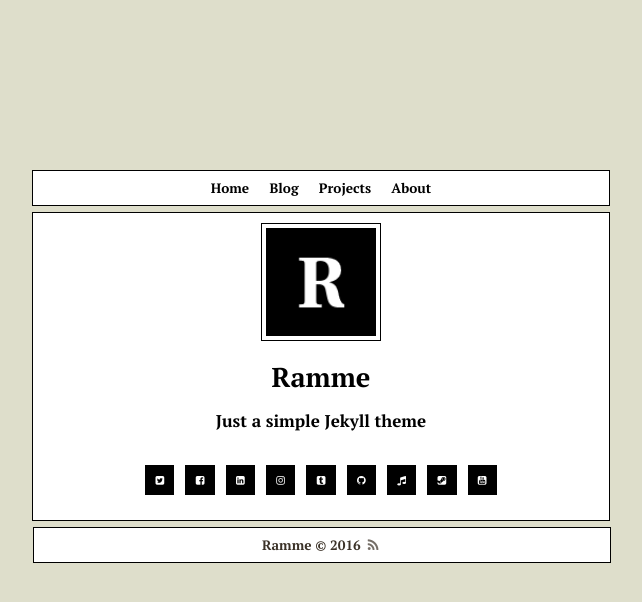
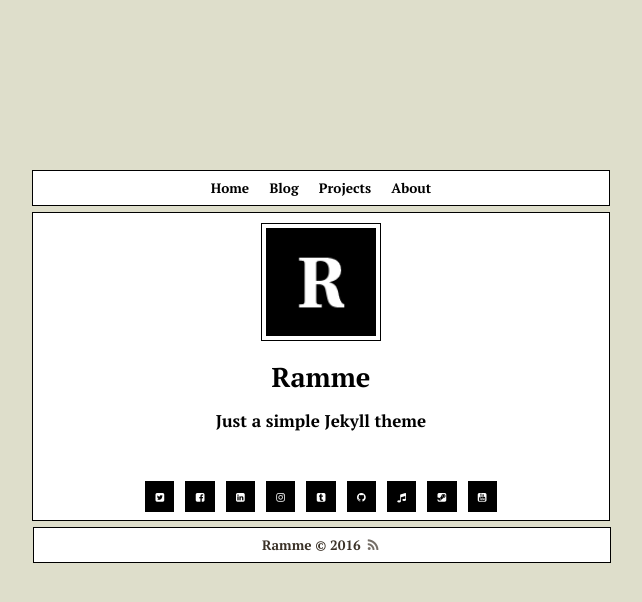
Before and after one commit to TolgaTatli/Ramme, a Jekyll site: the page built from index.html, in a window 1280 px wide. Shown: the top 602 px of the page, without its empty margins (319-961 px from the left). Built offline with Jekyll 4.4.1, drawn with Linux system fonts in a browser that asks for light colours; nearby versions of some CDN libraries; some web fonts are replaced.

Commit message:
Update style.css

```diff
--- a/assets/css/style.css
+++ b/assets/css/style.css
@@ -179,7 +179,7 @@ body {
 }
 .social-links {
     position: relative;
-    bottom: -1.1em;
+    bottom: -2.3em;
     font-size: 0.85em;
 }
 .author-social {
```
